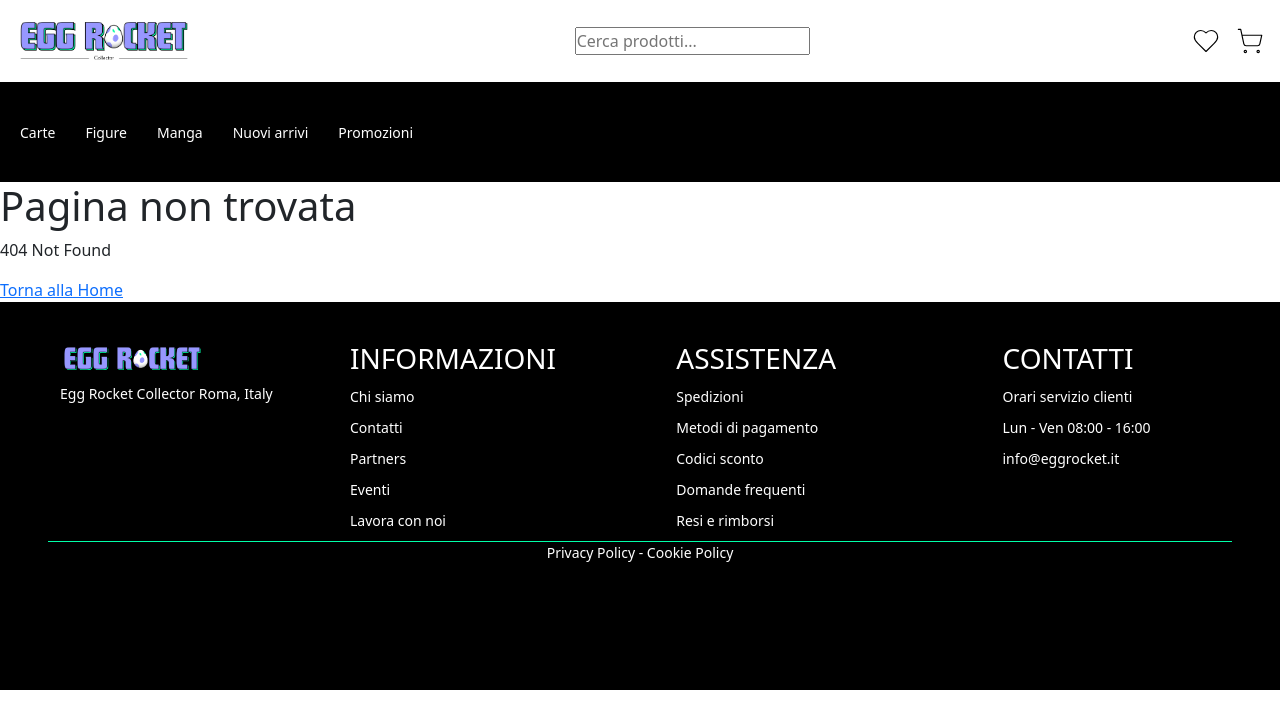
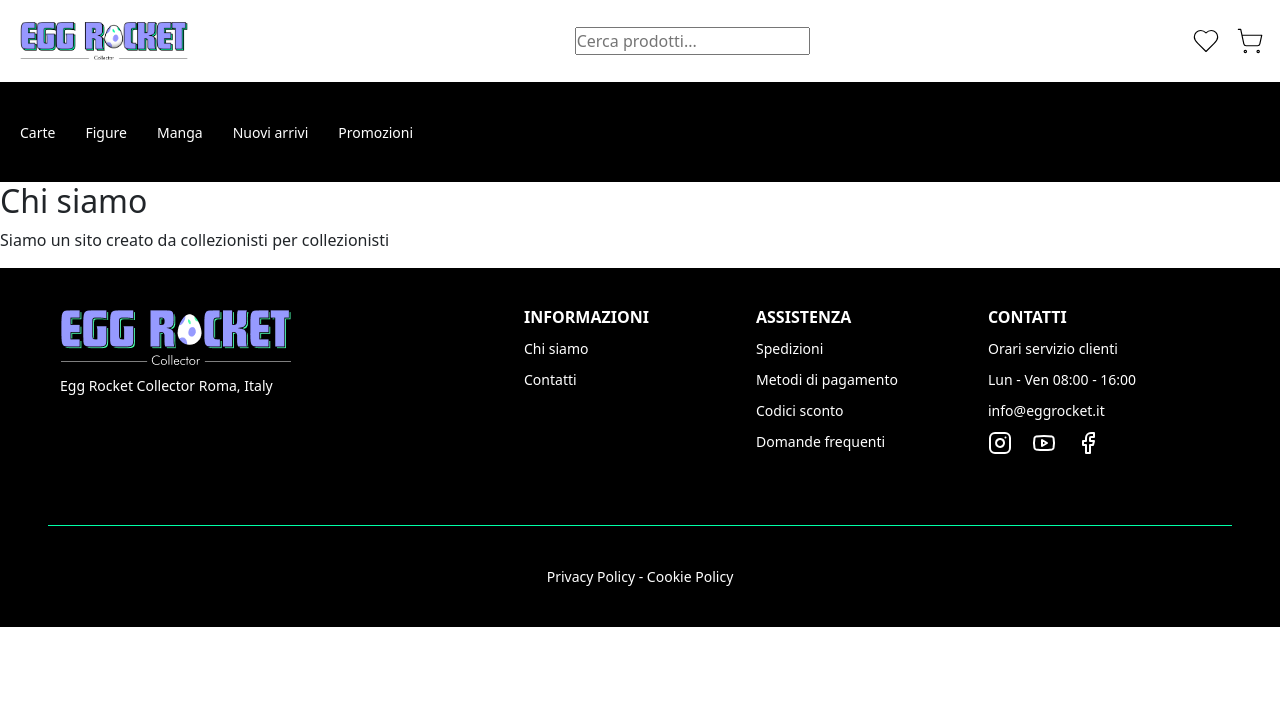
Before and after one commit to Jonathanmasa/boolshop-FE, a React (Vite) app: page /footer/about_us in a window 1280 px wide. Shown: the top 728 px of the page. Built offline with nearby package versions, Linux system fonts and the light colour scheme.

Commit message:
feat footer pages and fix layout

```diff
--- a/src/App.jsx
+++ b/src/App.jsx
@@ -9,6 +9,9 @@ import DefaultLayout from "./layouts/DefaultLayout";
 import HomePage from "./pages/HomePage"
 import ProductDetailPage from "./pages/ProductDetailPage"
 import NotFoundPage from "./pages/NotFoundPage";
+import AboutUs from "./pages/AboutUs";
+import Contacts from "./pages/Contacts";
+import Privacy from "./pages/Privacy";
 
 
 import 'bootstrap/dist/css/bootstrap.min.css';
@@ -25,6 +28,9 @@ function App() {
             <Route index path="/" element={<HomePage />} />
             <Route path="/product/:id" element={<ProductDetailPage />} />
             {/* route 404 not found */}
+            <Route path="/footer/about_us" element={<AboutUs />} />
+            <Route path="/footer/contacts" element={<Contacts />} />
+            <Route path="/footer/privacy" element={<Privacy />} />
             <Route path="*" element={<NotFoundPage />} />
           </Route>
         </Routes>
--- a/src/components/Footer.jsx
+++ b/src/components/Footer.jsx
@@ -3,27 +3,32 @@
 // Import functions from React
 import { Link } from "react-router-dom"
 
+// lucide icons
+import { Instagram, Facebook, Youtube } from "lucide-react";
+
 const Footer = () => {
 
     let index = 1
 
-    const infoLinks = ["Chi siamo", "Contatti", "Partners", "Eventi", "Lavora con noi"];
-    const assistenzaLinks = ["Spedizioni", "Metodi di pagamento", "Codici sconto", "Domande frequenti", "Resi e rimborsi"];
-    const contactsLinks = ["Orari servizio clienti", "Lun - Ven  08:00 - 16:00", "info@eggrocket.it"]
+    const infoLinks = [{ text: "Chi siamo", url: "/footer/about_us" }, { text: "Contatti", url: "/footer/contacts" }];
+
+    const assistenzaLinks = ["Spedizioni", "Metodi di pagamento", "Codici sconto", "Domande frequenti"];
+    const contacts = ["Orari servizio clienti", "Lun - Ven  08:00 - 16:00", "info@eggrocket.it"]
 
     return (
         <footer>
             <div className="container">
                 <div>
-                    <img src="/eggrocket-logo.png" alt="Logo" />
+                    <img src="/eggrocket-logo-white.png" alt="Logo" />
                     <p>
                         Egg Rocket Collector Roma, Italy
                     </p>
                 </div>
+
                 <nav>
                     <div>
                         <h3>INFORMAZIONI</h3>
-                        {infoLinks.map(link => <Link key={index += 1} to={"/"}>{link}</Link>)}
+                        {infoLinks.map(link => <Link key={index += 1} to={link.url}>{link.text}</Link>)}
                     </div>
 
                     <div>
@@ -33,12 +38,19 @@ const Footer = () => {
 
                     <div>
                         <h3>CONTATTI</h3>
-                        {contactsLinks.map(link => <Link key={index += 1} to={"/"}>{link}</Link>)}
+                        {contacts.map(text => <div key={index += 1} to={"/"}>{text}</div>)}
+
+                        {/* socials  */}
+                        <div className="socials">
+                            <a href="http://www.instagram.com" target="_blank"> <Instagram /></a>
+                            <a href="http://www.youtube.com" target="_blank"> <Youtube /></a>
+                            <a href="http://www.facebook.com" target="_blank"> <Facebook /></a>
+                        </div>
                     </div>
                 </nav>
             </div>
 
-            <Link to={"/"} className="center">Privacy Policy - Cookie Policy</Link>
+            <Link to={"/footer/privacy"} className="center">Privacy Policy - Cookie Policy</Link>
         </footer>
     )
 }
--- a/src/index.css
+++ b/src/index.css
@@ -21,18 +21,12 @@
     text-decoration: none;
     font-weight: 500;
     font-size: 14px;
+    padding-bottom: 40px 0;
 }
 
 /* FOOTER */
-.bg-cyan {
-    background-color: cyan;
-    min-height: 100px;
-    min-width: 100px;
-    border: 1px solid black;
-}
-
 footer {
-    height: 388px;
+    /* height: 388px; */
     background-color: black;
     color: white;
     text-decoration: none;
@@ -44,21 +38,23 @@ footer {
 footer .container {
     max-width: 92.5%;
     margin: 0 auto;
+    padding-bottom: 40px;
     display: flex;
     justify-content: space-between;
     border-bottom: 0.5px solid #00FFA8;
 }
 
 footer .container div {
-    flex-basis: 25%;
+    flex-basis: 40%;
 }
 
 footer .container nav {
-    flex-basis: 75%;
+    flex-basis: 60%;
 }
 
 footer img {
     max-width: 50%;
+    margin-bottom: 10px;
 }
 
 footer nav {
@@ -78,6 +74,17 @@ footer nav div * {
     margin-bottom: 10px;
 }
 
+footer nav h3 {
+    font-size: 16px;
+    font-weight: 600;
+}
+
 footer .center {
+    margin-top: 40px;
     text-align: center;
 }
+
+footer nav .socials {
+    display: flex;
+    gap: 20px;
+}
--- /dev/null
+++ b/src/pages/AboutUs.jsx
@@ -0,0 +1,8 @@
+export default function AboutUs() {
+    return (
+        <>
+            <h2>Chi siamo</h2>
+            <p>Siamo un sito creato da collezionisti per collezionisti</p>
+        </>
+    )
+}
--- /dev/null
+++ b/src/pages/Contacts.jsx
@@ -0,0 +1,7 @@
+export default function Contacts() {
+    return (
+        <>
+            <h2>Conatatti</h2>
+        </>
+    )
+}
--- /dev/null
+++ b/src/pages/Privacy.jsx
@@ -0,0 +1,7 @@
+export default function Privacy() {
+    return (
+        <>
+            <h2>Privacy</h2>
+        </>
+    )
+}
```
Also changed, not shown: public/eggrocket-logo-white.png (added).
